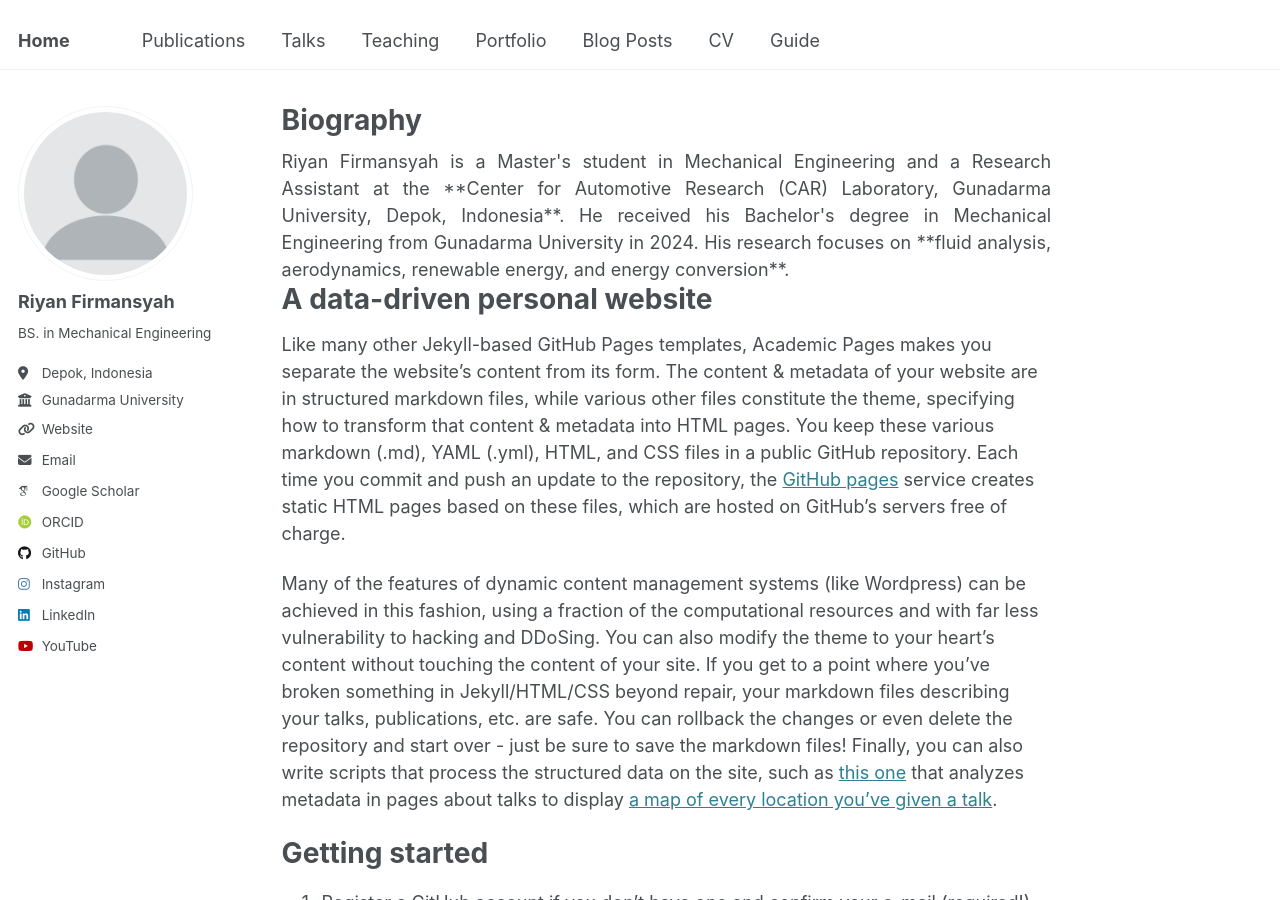
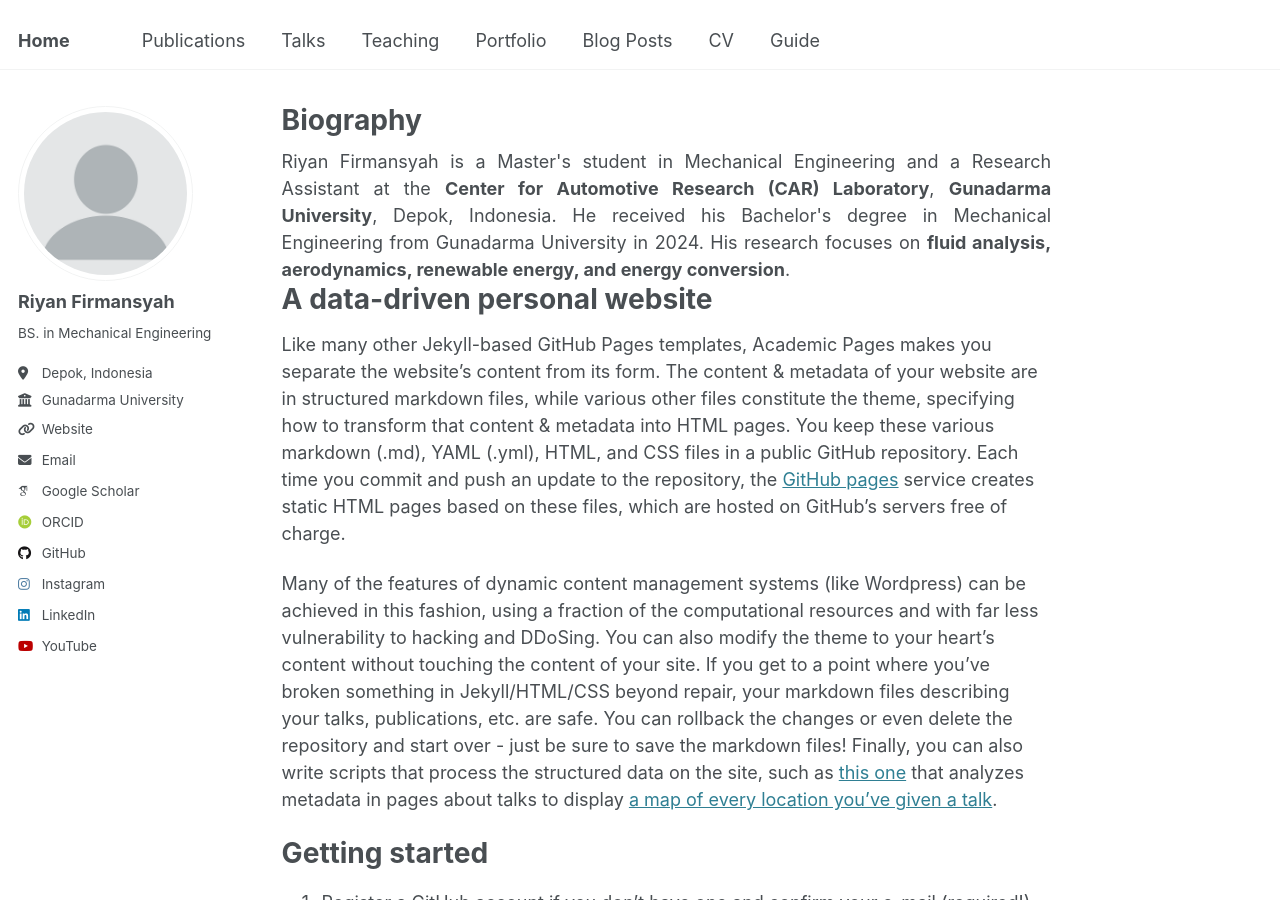
Before and after one commit to Arryanfr/arryanfr.github.io, a Jekyll site: the page built from _pages/about.md, in a window 1280 px wide and 900 px high. Built offline with Jekyll 4.4.1, drawn with Linux system fonts in a browser that asks for light colours; some web fonts are replaced.

Commit message:
Update about.md

```diff
--- a/_pages/about.md
+++ b/_pages/about.md
@@ -9,10 +9,13 @@ redirect_from:
 
 <div align="justify">
 
-Riyan Firmansyah is a Master's student in Mechanical Engineering and a Research Assistant at the <a href="[https://www.instagram.com/cargunadarma/]" target="_blank" style="text-decoration: none; color: inherit;">**Center for Automotive Research (CAR) Laboratory</a>, <a href="https://pasca.gunadarma.ac.id/magister/mesin/" target="_blank" style="text-decoration: none; color: inherit;">Gunadarma University</a>, Depok, Indonesia**. He received his Bachelor's degree in Mechanical Engineering from Gunadarma University in 2024. His research focuses on **fluid analysis, aerodynamics, renewable energy, and energy conversion**.
+Riyan Firmansyah is a Master's student in Mechanical Engineering and a Research Assistant at the
+<a href="https://www.instagram.com/cargunadarma/" target="_blank" style="text-decoration: none; color: inherit;"><b>Center for Automotive Research (CAR) Laboratory</b></a>,
+<a href="https://pasca.gunadarma.ac.id/magister/mesin/" target="_blank" style="text-decoration: none; color: inherit;"><b>Gunadarma University</b></a>, Depok, Indonesia.
+He received his Bachelor's degree in Mechanical Engineering from Gunadarma University in 2024.
+His research focuses on <b>fluid analysis, aerodynamics, renewable energy, and energy conversion</b>.
 
 </div>
-
 
 
 A data-driven personal website
```
